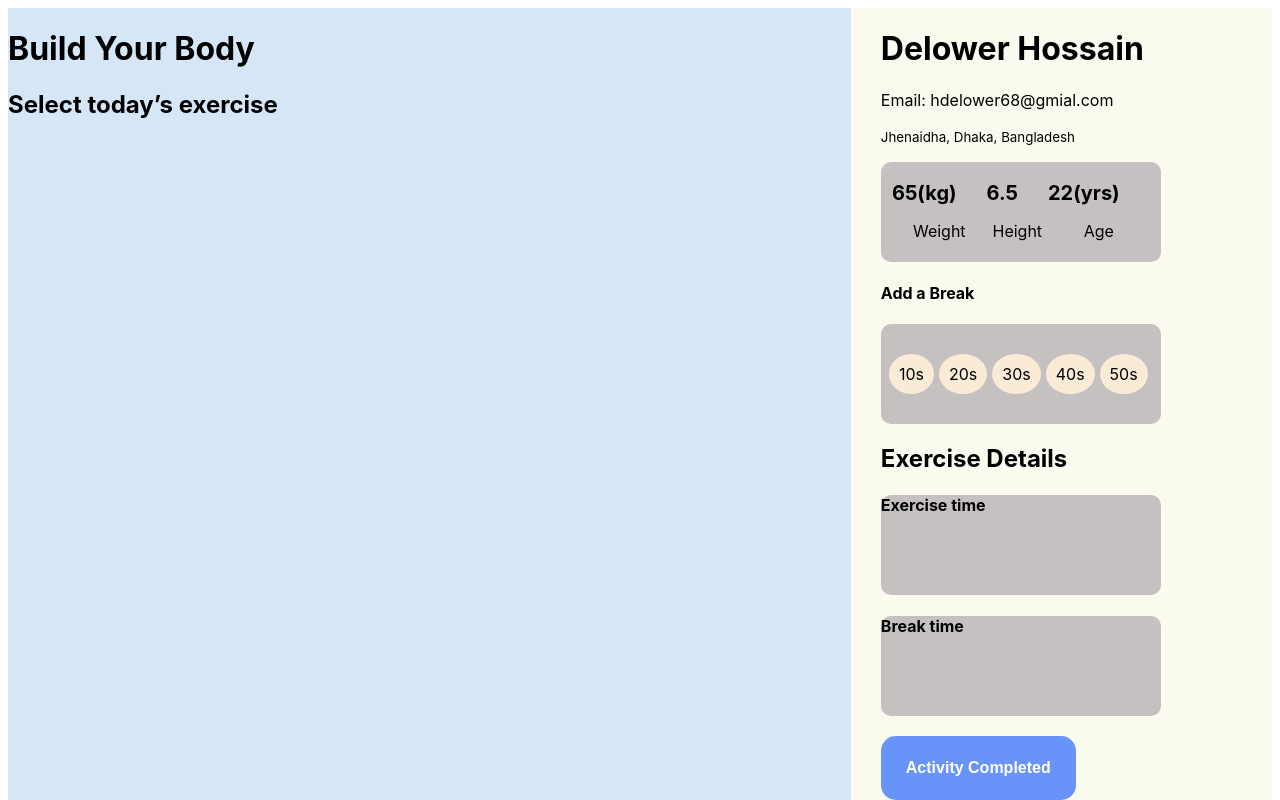
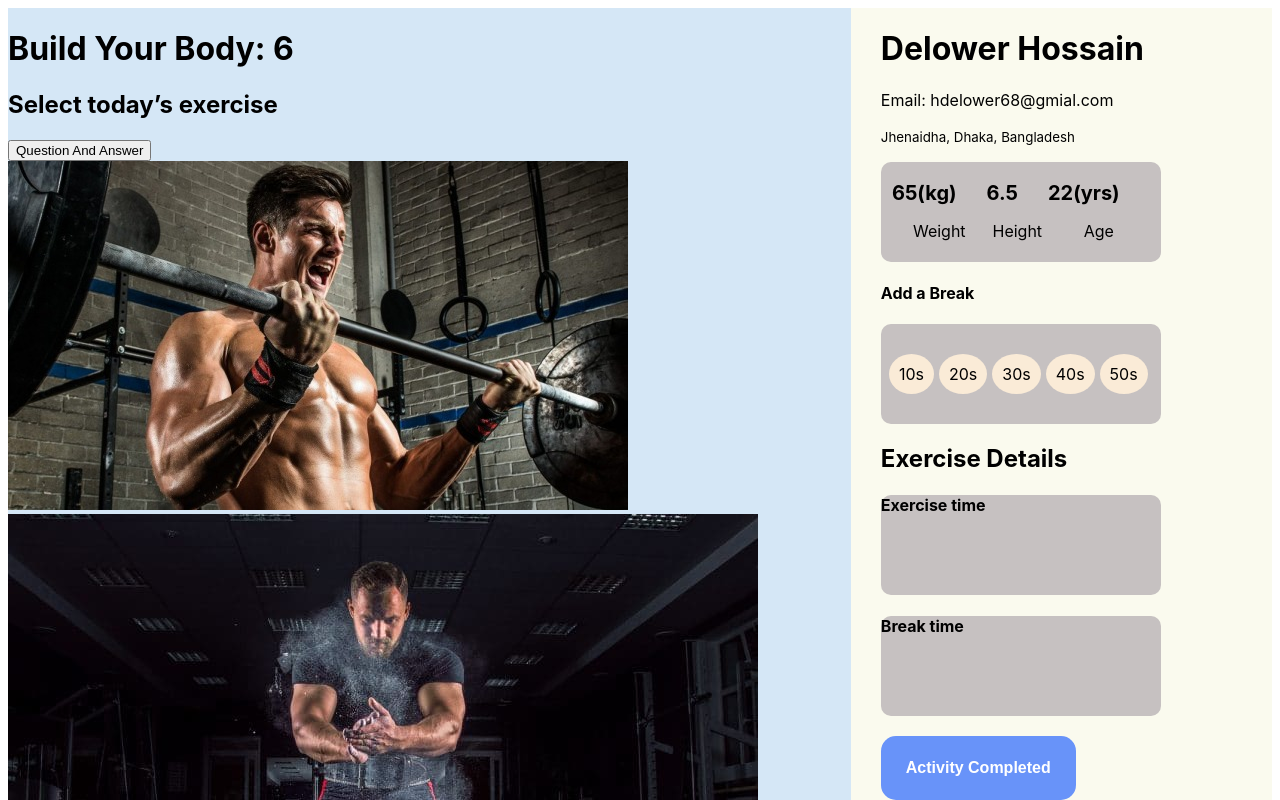
Before and after one commit to delower68/build-your-body, a React (Create React App) app: page / in a window 1280 px wide. Shown: the top 800 px of the page. Built offline with nearby package versions, Linux system fonts and the light colour scheme.

Commit message:
add some UI

```diff
--- a/src/components/All-Cards/Cards.js
+++ b/src/components/All-Cards/Cards.js
@@ -1,12 +1,32 @@
-import React from 'react';
+import React, { useEffect, useState } from 'react';
 import './Cards.css'
+import SingleCard from './SingleCard/SingleCard';
 
 const Cards = () => {
+    const [products , setProducts] = useState([]);
+
+    useEffect(()=>{
+        fetch('records.json')
+        .then(res=> res.json())
+        .then(data => setProducts(data))
+    },[])
     return (
         <div className='card-container'>
-            <h1>Build Your Body</h1>
-            <h2>Select today’s exercise</h2>
+            <div>
+                <h1>Build Your Body: {products.length}</h1>
+                <h2>Select today’s exercise</h2>
+                <button>Question And Answer</button>
+            </div>
+            <div className="singleCard">
+                {
+                    products.map(product => <SingleCard
+                         key={product.id}
+                         product = {product}
+                         ></SingleCard>)
+                }
+            </div>
         </div>
+
     );
 };
 
--- /dev/null
+++ b/src/components/All-Cards/SingleCard/SingleCard.js
@@ -0,0 +1,14 @@
+import React from 'react';
+import './SingleCard.css'
+const SingleCard = (props) => {
+    // console.log(props);
+
+    const {name , img , time} = props.product
+    return (
+        <div>
+            <img src={img} alt="" ></img>
+        </div>
+    );
+};
+
+export default SingleCard;
```
Also changed, not shown: src/components/All-Cards/SingleCard/SingleCard.css (added).
